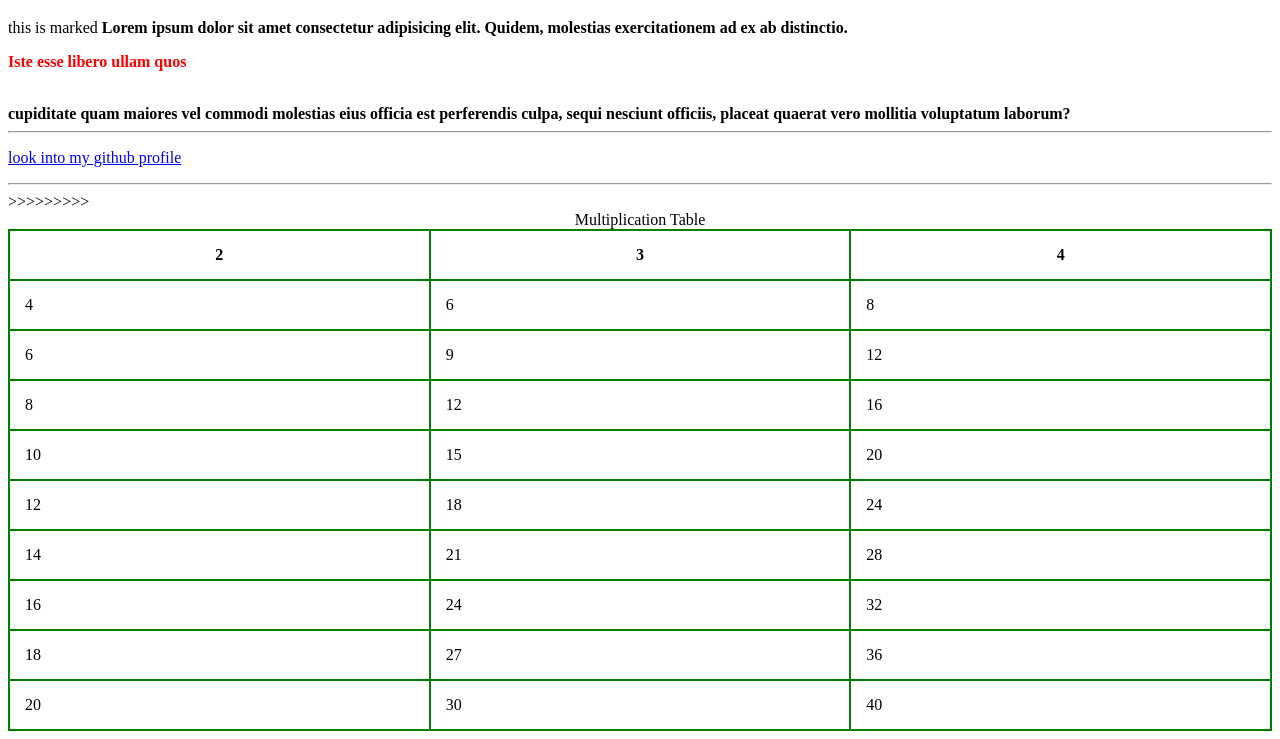
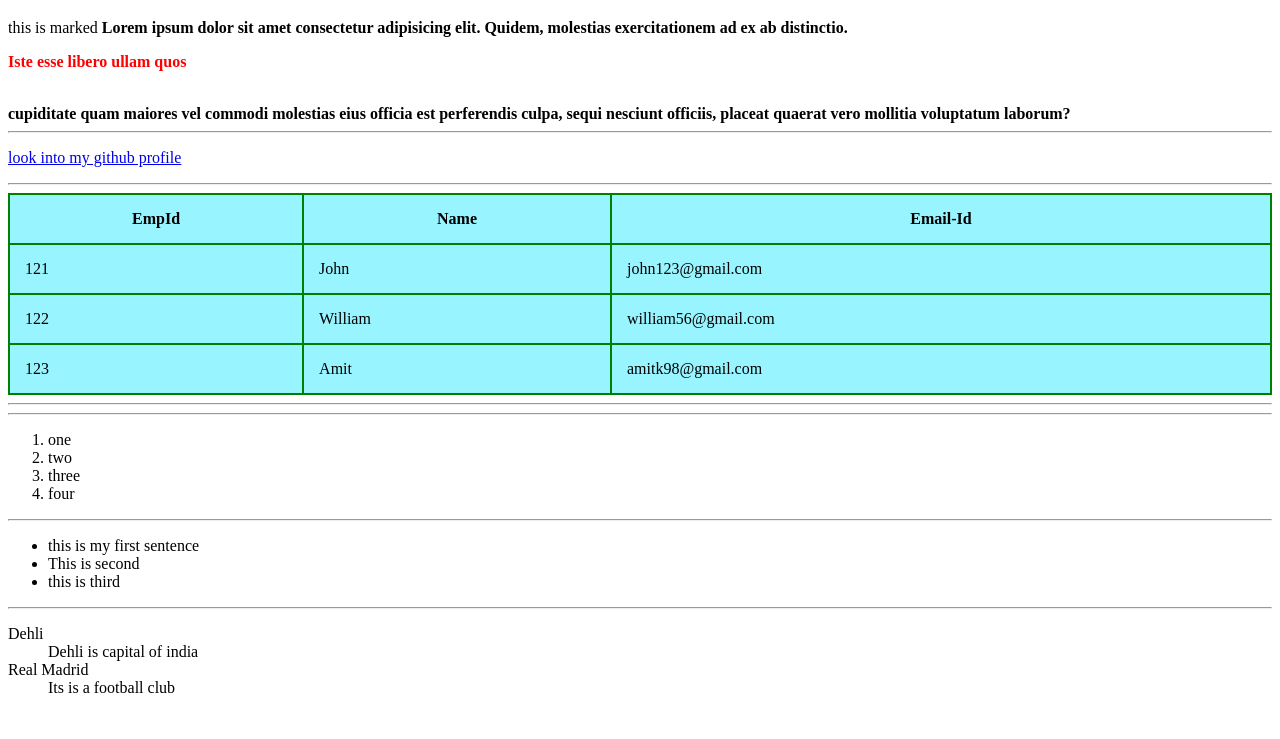
Before and after one commit to chetanm381/Web-Developement, a plain HTML site: page index.html in a window 1280 px wide. Shown: the part 61-800 px from the top of the page. Drawn offline with Linux system fonts and the light colour scheme.

Commit message:
Just progressing learning of html

```diff
--- a/index.html
+++ b/index.html
@@ -34,51 +34,60 @@
 
     </p>
     <hr>
-    <table>
-        <caption>Multiplication Table</caption>
-        <tr>
-            <th>2</th>
-            <th>3</th>
-            <th>4</th>
-        </tr>
-        <tr>
-            <td>4</td>
-            <td>6</td>
-            <td>8</td>></tr>
-        <tr>
-            <td>6</td>
-            <td>9</td>
-            <td>12</td>></tr>
-        <tr>
-            <td>8</td>
-            <td>12</td>
-            <td>16</td>></tr>
-        <tr>
-            <td>10</td>
-            <td>15</td>
-            <td>20</td>></tr>
-        <tr>
-            <td>12</td>
-            <td>18</td>
-            <td>24</td>></tr>
-        <tr>
-            <td>14</td>
-            <td>21</td>
-            <td>28</td>></tr>
-        <tr>
-            <td>16</td>
-            <td>24</td>
-            <td>32</td>></tr>
-        <tr>
-            <td>18</td>
-            <td>27</td>
-            <td>36</td>></tr>
-        <tr>
-            <td>20</td>
-            <td>30</td>
-            <td>40</td>></tr>
+    <table border="1" bgcolor="#98f5ff">
+        <thead>
+            <tr>
+                <th>EmpId</th>
+                <th>Name</th>
+                <th>Email-Id</th>
+            </tr>
+        </thead>
+        <tbody>
+            <tr>
+                <td>121</td>
+                <td>John</td>
+                <td>john123@gmail.com</td>
+            </tr>
+
+            <tr>
+                <td>122</td>
+                <td>William </td>
+                <td>william56@gmail.com</td>
+            </tr>
+
+            <tr>
+                <td>123</td>
+                <td>Amit</td>
+                <td>amitk98@gmail.com</td>
+            </tr>
+        </tbody>
     </table>
 
+
+    <hr>
+    <hr>
+    <ol>
+        <li>one</li>
+        <li>two</li>
+        <li>three</li>
+        <li>four</li>
+    </ol>
+    <hr>
+    <ul>
+        <li>this is my first sentence</li>
+        <li>This is second </li>
+        <li>this is third</li>
+    </ul>
+    <hr>
+
+    <dl>
+        <dt>
+Dehli
+</dt>
+        <dd>Dehli is capital of india</dd>
+        <dt>Real Madrid</dt>
+        <dd>Its is a football club</dd>
+    </dl>
 </body>
 
 </html>
```
